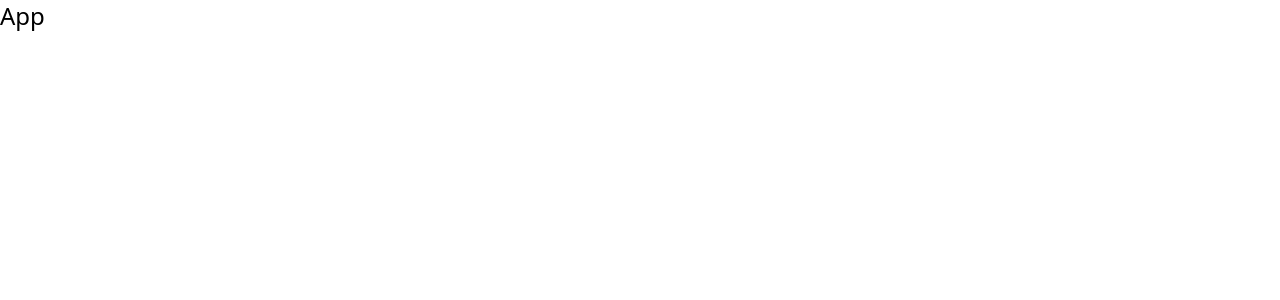
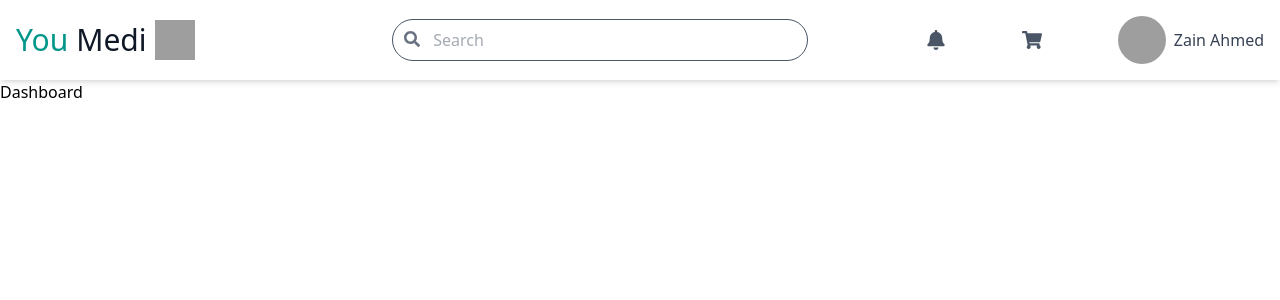
Before and after one commit to strivervishal/HospitalManagementSystem, a React (Vite) app in the folder frontend/: page / in a window 1280 px wide. Shown: the top 300 px of the page. Built offline with nearby package versions, Linux system fonts and the light colour scheme; grey boxes are pictures that could not be loaded.

Commit message:
Update App.jsx

```diff
--- a/frontend/src/App.jsx
+++ b/frontend/src/App.jsx
@@ -1,9 +1,19 @@
-import React from 'react'
+import { BrowserRouter as Router, Routes, Route } from "react-router-dom";
+import Navbar from "./components/Navbar";
 
-const App = () => {
+function App() {
   return (
-    <div className='text-2xl'>App</div>
-  )
+    <Router>
+      <Navbar />
+      <Routes>
+        <Route path="/" element={<h1>Dashboard</h1>} />
+        <Route path="/doctors" element={<h1>Doctors</h1>} />
+        <Route path="/appointments" element={<h1>Appointments</h1>} />
+        <Route path="/patients" element={<h1>Patients</h1>} />
+        <Route path="/pharmacy" element={<h1>Pharmacy</h1>} />
+      </Routes>
+    </Router>
+  );
 }
 
-export default App
+export default App;
```
